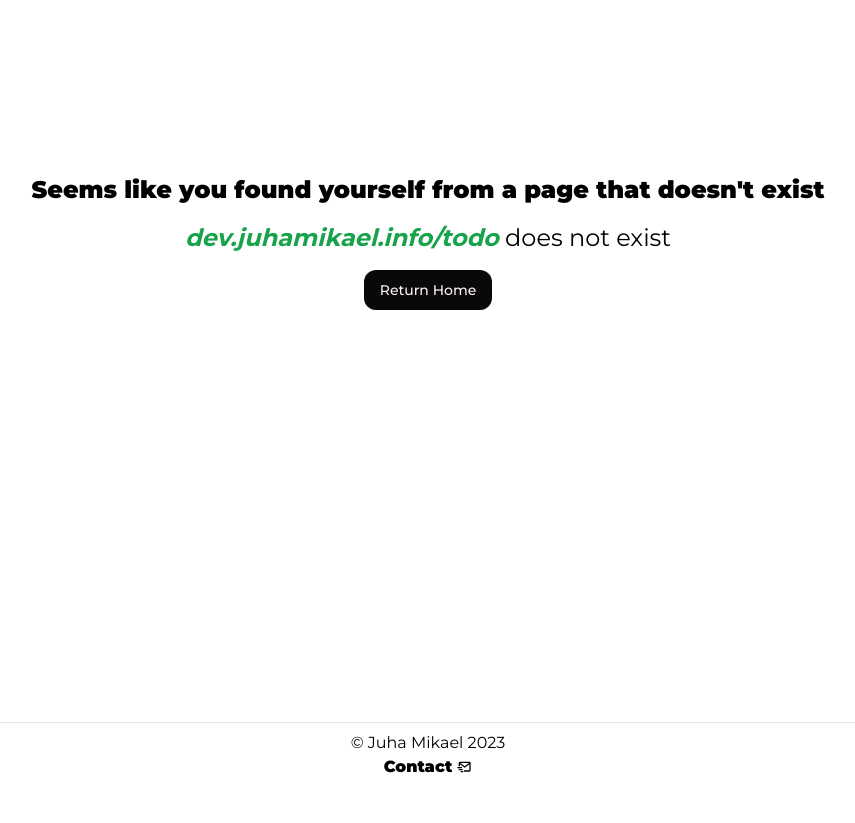
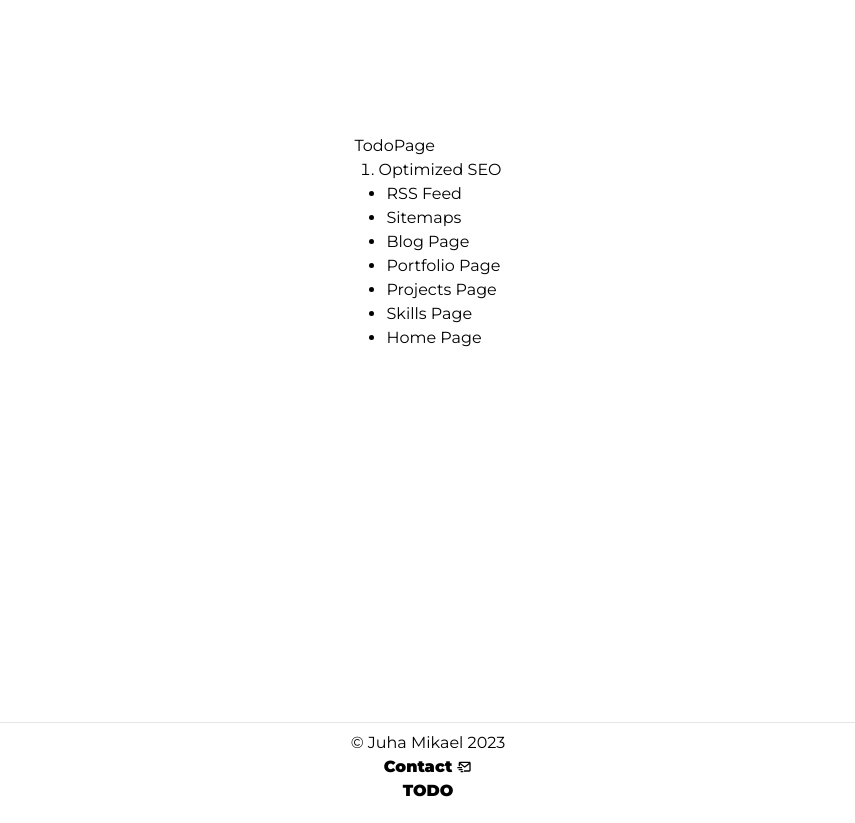
Before and after one commit to juhamikael/juhamikael.dev-next, a Next.js app: page /todo in a window 1280 px wide. Before the commit this address had no page. Shown: the part 220-1043 px from the top of the page, without its empty margins (212-1067 px from the left). Before the commit the page ends 1019 px from the top, so only its background shows below. Built offline with nearby package versions, Linux system fonts and the light colour scheme.

Commit message:
Create todo page

```diff
--- /dev/null
+++ b/src/app/(pages)/todo/page.tsx
@@ -0,0 +1,25 @@
+const TodoPage = ({}) => {
+  return (
+    <div className="flex justify-center min-h-screen items-center">
+      <div>
+        <div className="">TodoPage</div>
+        <div className="ml-6">
+          <ol className="list-decimal">
+            <li>Optimized SEO</li>
+            <ul className="list-disc ml-2">
+              <li>RSS Feed</li>
+              <li>Sitemaps</li>
+              <li>Blog Page</li>
+              <li>Portfolio Page</li>
+              <li>Projects Page</li>
+              <li>Skills Page</li>
+              <li>Home Page</li>
+            </ul>
+          </ol>
+        </div>
+      </div>
+    </div>
+  );
+};
+
+export default TodoPage;
--- a/src/components/Footer.tsx
+++ b/src/components/Footer.tsx
@@ -24,6 +24,12 @@ const Footer: FC<FooterProps> = ({}) => {
             Contact
             <BiMailSend className="inline-block ml-1" />
           </Link>
+          <Link
+            className="hover:text-primary font-black flex items-center justify-center"
+            href="/todo"
+          >
+            TODO
+          </Link>
         </div>
       </div>
     </footer>
```
